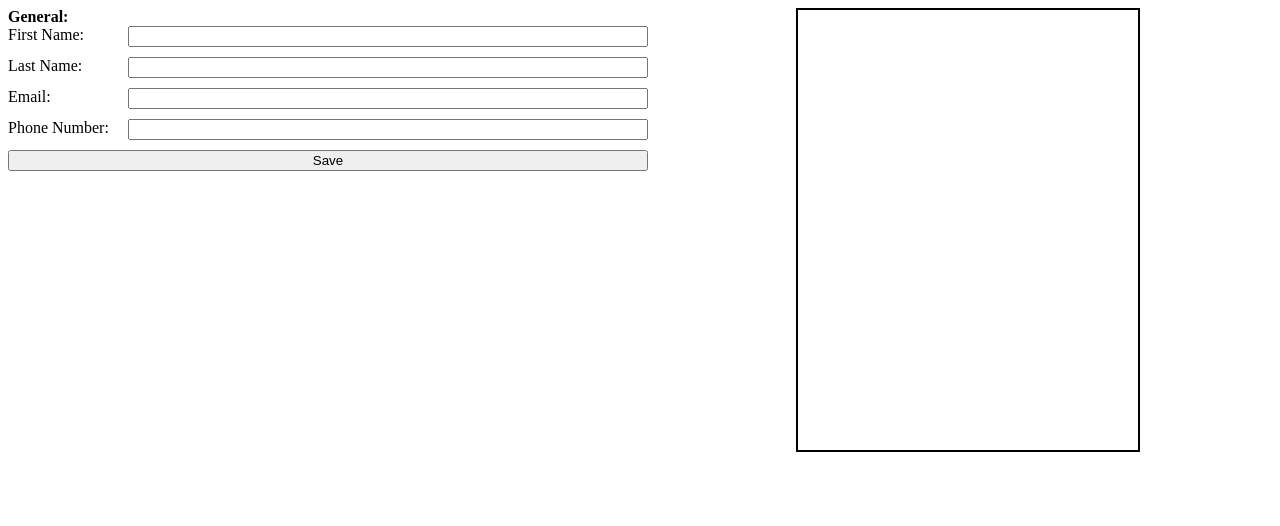
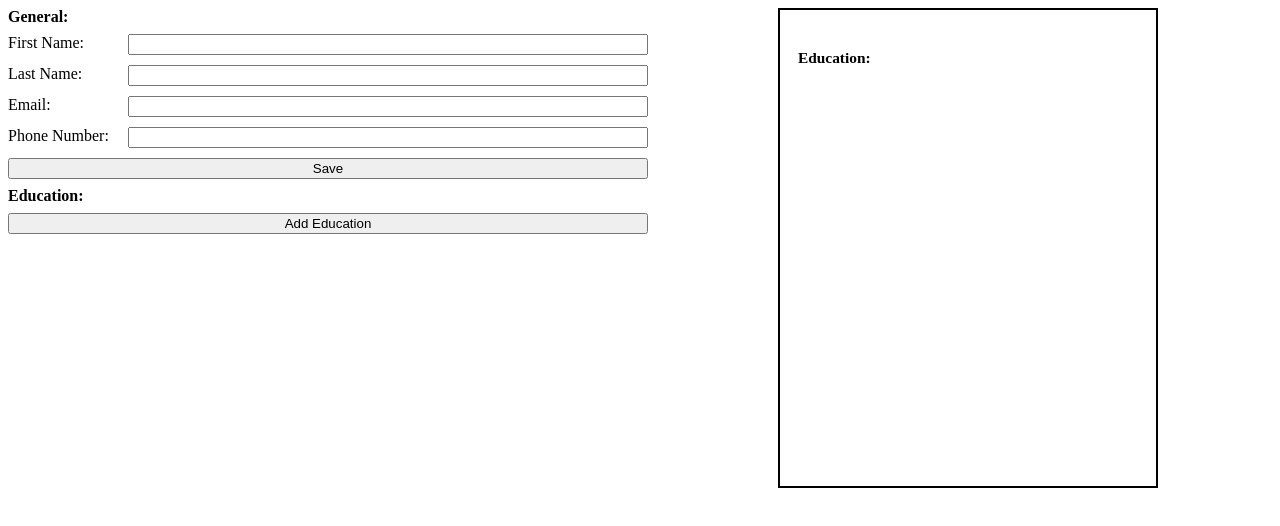
Before and after one commit to duncanp781/cv-project, a React (Create React App) app: page / in a window 1280 px wide. Shown: the top 526 px of the page. Built offline with nearby package versions, Linux system fonts and the light colour scheme.

Commit message:
Add Education

```diff
--- a/package.json
+++ b/package.json
@@ -9,6 +9,7 @@
     "react": "^18.2.0",
     "react-dom": "^18.2.0",
     "react-scripts": "5.0.1",
+    "uniqid": "^5.4.0",
     "web-vitals": "^2.1.4"
   },
   "scripts": {
--- a/src/App.js
+++ b/src/App.js
@@ -1,6 +1,7 @@
 import React, { Component } from "react";
 import General from "./components/General";
 import Display from "./components/Display";
+import Education from "./components/Education";
 import "./styles/app.css";
 
 class App extends Component {
@@ -8,26 +9,32 @@ class App extends Component {
     super(props);
     this.state = {
       general: {},
+      education: {},
     };
   }
 
   save = (name, obj) => {
+    Object.keys(obj).forEach(key => {
+        if (obj[key] === undefined) {
+          delete obj[key]
+        }
+
+    });
     this.setState({
-      [name]: obj,
-    });
+      [name]: obj} );
   };
 
   render() {
     return (
       <div className="container">
         <div className="fields">
-          <span id="general-title">General: </span>
-          <div class="general">
-            <General save={this.save} className="general" />
-          </div>
+          <span className = 'title'>General: </span>
+          <General save={this.save}  />
+          <span className = 'title'>Education: </span>
+          <Education save = {this.save}/>
         </div>
         <div className="preview">
-          <Display general={this.state.general} />
+          <Display general={this.state.general} education = {this.state.education} />
         </div>
       </div>
     );
--- a/src/components/Display.js
+++ b/src/components/Display.js
@@ -1,16 +1,69 @@
 import React, { Component } from "react";
+import uniqid from "uniqid";
 
-
-class Display extends Component{
-
+class Display extends Component {
   render() {
-    let {general} = this.props;
-    return (<div className = 'display-container'>
-      <div>
-        <span id = 'name'> {general.first_name} {general.last_name}</span>
+    let { general, education } = this.props;
+    return (
+      <div className="display-container">
+        <HeadDisplay general={general} />
+        <EducationDisplay education={education} />
       </div>
-    </div>)
+    );
   }
 }
 
-export default Display
+class HeadDisplay extends Component {
+  render() {
+    let { general } = this.props;
+    return (
+      <div className="head">
+        <div id="head-first">
+          <span id="display-name">
+            {general.first_name} {general.last_name}
+          </span>
+        </div>
+
+        <div id="head-second">
+          <span id="display-email"> {general.email} </span>
+          <span id="display-tel">{general.tel}</span>
+        </div>
+      </div>
+    );
+  }
+}
+
+class EducationDisplay extends Component {
+  render() {
+    let { education } = this.props;
+    return (
+      <div className="display-education">
+        <div className = 'display-title'>Education: </div>
+        {Object.keys(education).map((entry) => {
+          return <SchoolDisplay key={uniqid()} school={education[entry]} />;
+        })}
+      </div>
+    );
+  }
+}
+
+class SchoolDisplay extends Component {
+  render() {
+    let { school } = this.props;
+    return (
+      <div className="display-school">
+        <div className="display-school-first">
+          <span className="display-school-name">{school.school}</span>
+          <span className="display-school-time">
+            {school.start} {school.start ? '-': ''} {school.end ? school.end : "Present"}
+          </span>
+        </div>
+        <div className = 'display-school-second'>
+          <span className = 'tab'>{school.major}{school.major && school.gpa? ', ': ''}{school.gpa? 'GPA: ' : ''}{school.gpa}</span>
+        </div>
+      </div>
+    );
+  }
+}
+
+export default Display;
--- /dev/null
+++ b/src/components/Education.js
@@ -0,0 +1,128 @@
+import React, { Component } from "react";
+import uniqid from "uniqid";
+
+class Education extends Component {
+  constructor(props) {
+    super(props);
+
+    this.state = {};
+  }
+
+  handleClick = (e) => {
+    this.setState({
+      [uniqid()]: {},
+    });
+  };
+
+  save = (id, info) => {
+    this.setState(
+      {
+        [id]: info,
+      },
+      () => this.props.save("education", this.state)
+    );
+  };
+
+  delete = (id) => {
+    this.setState({[id] : undefined}, () => this.props.save("education", this.state));
+  }
+
+  render() {
+    return (
+      <div className="education">
+        {Object.keys(this.state).map((id) => {
+          if (this.state[id]) return <School save={this.save} key={id} id={id} delete = {this.delete}/>;
+          return;
+        })}
+        <button onClick={this.handleClick}>Add Education</button>
+      </div>
+    );
+  }
+}
+
+class School extends Component {
+  constructor(props) {
+    super(props);
+
+    this.state = {
+      school: "",
+      start: "",
+      end: "",
+      major: "",
+      gpa: "",
+    };
+  }
+
+  handleChange = (e) => {
+    this.setState({
+      [e.target.id]: e.target.value,
+    });
+  };
+
+  handleSubmit = (e) => {
+    e.preventDefault();
+    this.props.save(this.props.id, this.state);
+  };
+
+  handleDelete = () => {
+    this.props.delete(this.props.id)
+  }
+
+  render() {
+    return (
+      <div className="school">
+        <form onSubmit={this.handleSubmit}>
+          <label htmlFor = 'school'>
+            <span>School:</span>
+            <input
+              type="text"
+              id="school"
+              onChange={this.handleChange}
+              value={this.state.school}
+            />
+          </label>
+          <label htmlFor = 'start'>
+            <span>Start:</span>
+            <input
+              type="text"
+              id="start"
+              onChange={this.handleChange}
+              value={this.state.start}
+            />
+          </label>
+          <label htmlFor = 'end'>
+            <span>End:</span>
+            <input
+              type="text"
+              id="end"
+              onChange={this.handleChange}
+              value={this.state.end}
+            />
+          </label>
+          <label htmlFor = 'major'>
+            <span>Major:</span>
+            <input
+              type="text"
+              id="major"
+              onChange={this.handleChange}
+              value={this.state.major}
+            />
+          </label>
+          <label htmlFor = 'gpa'>
+            <span>GPA: </span>
+            <input
+              type="text"
+              id="gpa"
+              onChange={this.handleChange}
+              value={this.state.gpa}
+            />
+          </label>
+          <button type="submit">Save</button>
+          <button type = "button" onClick = {this.handleDelete}>Delete</button>
+        </form>
+      </div>
+    );
+  }
+}
+
+export default Education;
--- a/src/components/General.js
+++ b/src/components/General.js
@@ -22,12 +22,12 @@ class General extends Component {
   handleSubmit = (e) => {
     e.preventDefault();
     this.props.save('general', this.state);
+  };
 
-  };
 
   render() {
     return (
-      <div>
+      <div className = 'general'>
 
         <form onSubmit = {this.handleSubmit}>
           <label>
--- a/src/styles/app.css
+++ b/src/styles/app.css
@@ -21,23 +21,85 @@ html, body{
   gap: 10px
 }
 
-.general label {
+.school form{
+  display: grid;
+  gap: 10px;
+  grid-template-columns: 1fr 1fr;
+}
+
+.school label[for = 'school'],
+.school label[for = 'major'],
+.school label[for = 'gpa']{
+  grid-column: 1/-1;
+}
+
+
+.general label,
+.school label {
   display: grid;
   grid-template-columns: 120px 1fr;
 }
 
-#general-title{
+.title{
   font-weight: bold;
 }
 
-.preview .display-container{
+.fields,
+.education{
+  display: flex;
+  flex-direction: column;
+  gap: 8px;
+}
+
+
+.display-container{
   width: 340px;
   height: 440px;
   border: 2px solid black;
+  padding: 18px;
+  position: fixed;
 }
 
-.preview #name{
+.display-container{
+  font-size: 0.8rem;
+}
+
+.display-container #display-name{
   padding: 8px;
   font-weight: bold;
-  font-size: 1.2rem;
+  font-size: 1.4em;
 }
+
+.display-container #head-second{
+  font-style: italic;
+  color: darkslategray;
+  text-align: right;
+}
+
+.display-title{
+  font-size: 1.2em;
+  font-weight: bold;
+}
+
+.display-school-first{
+  display: flex;
+  justify-content: space-between;
+}
+
+.display-school-name{
+  font-weight: bold;
+}
+
+.display-school-time{
+  font-style: italic;
+  color: darkslategray;
+}
+
+.display-school-second{
+  font-style: italic;
+  color: darkslategray;
+}
+
+.tab{
+  margin-left: 20px;
+}
```
Also changed, not shown: 1 other file (tests, documents, lock files or other folders).
